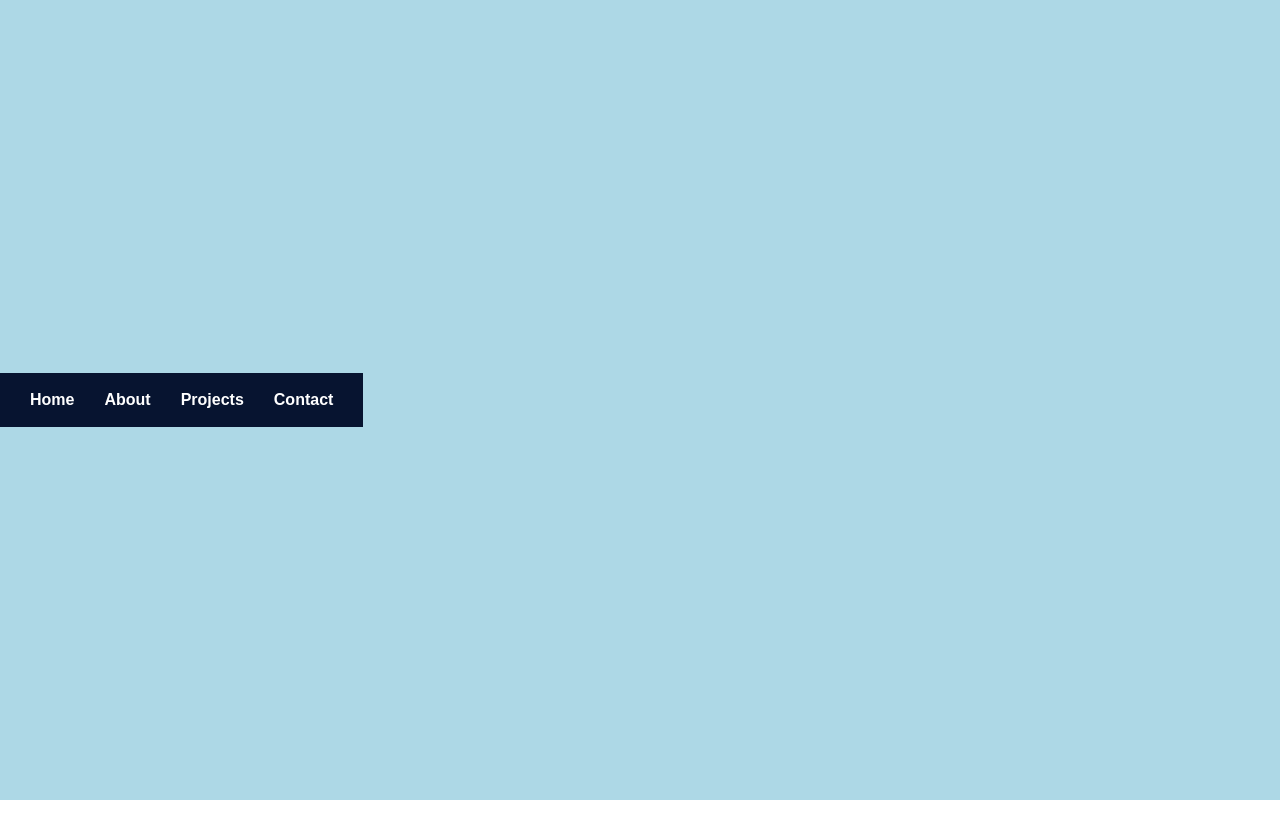
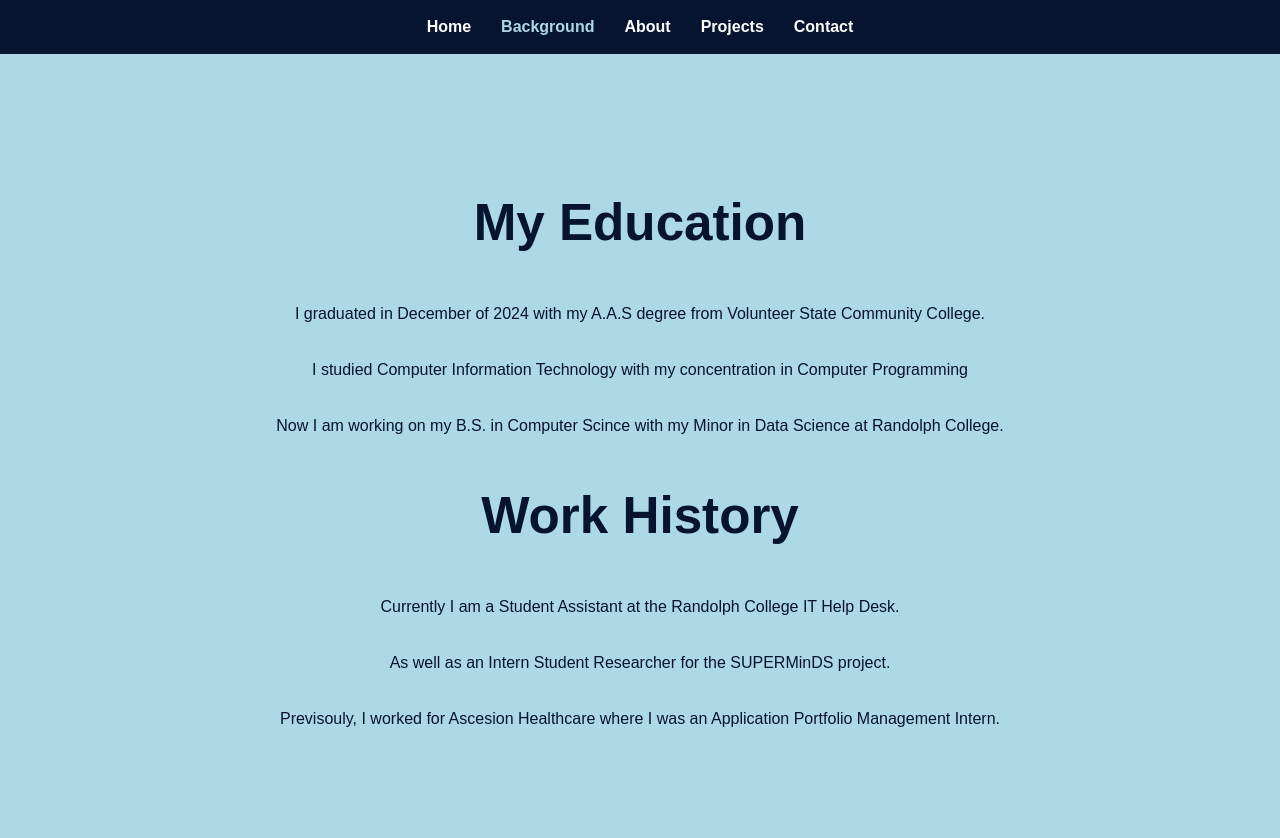
Before and after one commit to hannah-evelyn/Superminds, a React (Vite) app in the folder webpage2/portfolio/: page /background in a window 1280 px wide. Shown: the top 838 px of the page. Before the commit the page ends 800 px from the top, so only its background shows below. Built offline with nearby package versions, Linux system fonts and the light colour scheme.

Commit message:
Added background page and info
Added a new page for background information as well as updating that info

```diff
--- a/webpage2/portfolio/src/App.jsx
+++ b/webpage2/portfolio/src/App.jsx
@@ -8,6 +8,7 @@ import Home from "./pages/Home";
 import About from "./pages/About";
 import Projects from "./pages/Projects";
 import Contact from "./pages/Contact";
+import Background from "./pages/Background";
 
 
 function App() {
@@ -20,6 +21,7 @@ function App() {
           <Route path="/about" element={<About />} />
           <Route path="/projects" element={<Projects />} />
           <Route path="/contact" element={<Contact />} />
+          <Route path="/background" element={<Background />}/>
         </Routes>
       </AnimatePresence>
     </BrowserRouter>
--- a/webpage2/portfolio/src/components/Navbar.jsx
+++ b/webpage2/portfolio/src/components/Navbar.jsx
@@ -4,9 +4,10 @@ import { motion } from "framer-motion";
 function Navbar() {
   const links = [
     { name: "Home", path: "/" },
+    { name: "Background", path: "/background"},
     { name: "About", path: "/about" },
     { name: "Projects", path: "/projects" },
-    { name: "Contact", path: "/contact" },
+    { name: "Contact", path: "/contact" }
   ];
 
   return (
--- /dev/null
+++ b/webpage2/portfolio/src/pages/Background.jsx
@@ -0,0 +1,28 @@
+import { motion } from "framer-motion";
+import { pageVariants, pageTransition } from "../animationVariants";
+
+function Background() {
+  return (
+    <motion.div
+      className="page"
+      variants={pageVariants}       // animation states (initial, in, out)
+      initial="initial"             // start state
+      animate="in"                  // animate to visible
+      exit="out"                    // exit animation
+      transition={pageTransition}   // timing for animation
+    >
+      <div className="page-content">
+        <h1>My Education</h1>
+        <p>I graduated in December of 2024 with my A.A.S degree from Volunteer State Community College.</p>
+        <p>I studied Computer Information Technology with my concentration in Computer Programming</p>
+        <p>Now I am working on my B.S. in Computer Scince with my Minor in Data Science at Randolph College.</p>
+        <h1>Work History</h1>
+        <p>Currently I am a Student Assistant at the Randolph College IT Help Desk.</p>
+        <p>As well as an Intern Student Researcher for the SUPERMinDS project. </p>
+        <p>Previsouly, I worked for Ascesion Healthcare where I was an Application Portfolio Management Intern.</p>
+      </div>
+    </motion.div>
+  );
+}
+
+export default Background;
--- a/webpage2/portfolio/src/pages/Home.jsx
+++ b/webpage2/portfolio/src/pages/Home.jsx
@@ -17,10 +17,10 @@ function Home() {
         <div className="hero-text">
           <h1>Hi, I'm Hannah</h1>
           <p>
-            I'm a student developer building modern web apps with React, Vite, and cool animations.
+            Welcome to my portfolio!
           </p>
           <p>
-            Welcome to my portfolio! Scroll down to see my projects and skills.
+            I'm a Computer Science student building modern web apps with React and Vite.
           </p>
         </div>
       </div>
```
